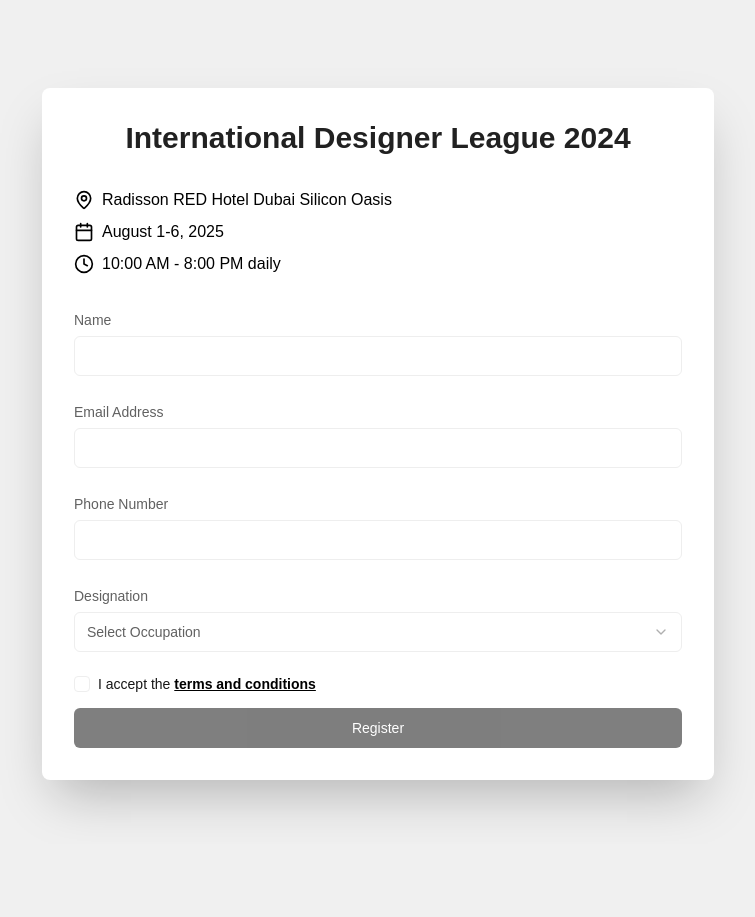
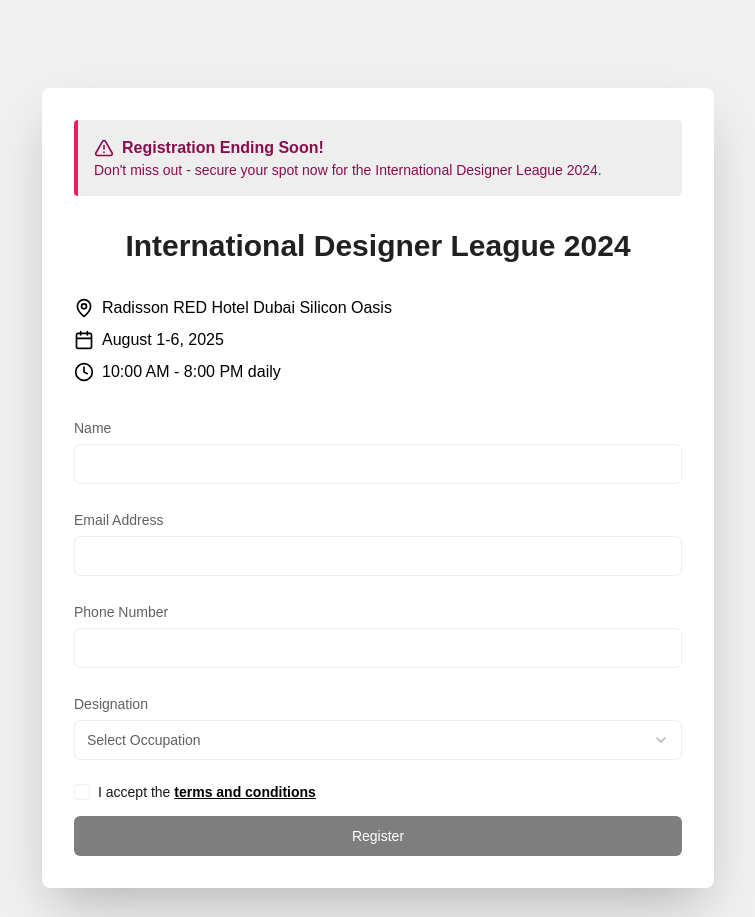
Before and after one commit to riz4d/EventGate, a Next.js app: page / in a window 1280 px wide. Shown: the part 840-1757 px from the top of the page, without its empty margins (262-1017 px from the left). Built offline with nearby package versions, Linux system fonts and the light colour scheme.

Commit message:
Refactor EventGate component to add registration ending soon alert

```diff
--- a/src/app/EventGate.tsx
+++ b/src/app/EventGate.tsx
@@ -6,7 +6,7 @@
 import { Input } from "@/components/ui/input"
 import { Label } from "@/components/ui/label"
 import { Select, SelectContent, SelectItem, SelectTrigger, SelectValue } from "@/components/ui/select"
-import { MapPin, Clock, Calendar } from 'lucide-react'
+import { MapPin, Clock, Calendar, AlertTriangle } from 'lucide-react'
 import { Checkbox } from "@/components/ui/checkbox"
 export default function EventRegistrationForm() {
   const [accepted, setAccepted] = useState(false)
@@ -61,6 +61,19 @@
           transition={{ duration: 0.5 }}
           className="w-full max-w-2xl p-8 space-y-8 bg-white rounded-lg shadow-2xl"
         >
+          <motion.div
+            initial={{ opacity: 0, y: -20 }}
+            animate={{ opacity: 1, y: 0 }}
+            transition={{ delay: 0.1, duration: 0.5 }}
+            className="bg-gray-200 border-l-4 border-pink-500 text-pink-900 p-4 mb-6 rounded"
+            role="alert"
+          >
+            <div className="flex items-center">
+              <AlertTriangle className="h-5 w-5 mr-2" />
+              <p className="font-bold">Registration Ending Soon!</p>
+            </div>
+            <p className="text-sm">Don't miss out - secure your spot now for the International Designer League 2024.</p>
+          </motion.div>
         <motion.h2
           initial={{ opacity: 0 }}
           animate={{ opacity: 1 }}
```
